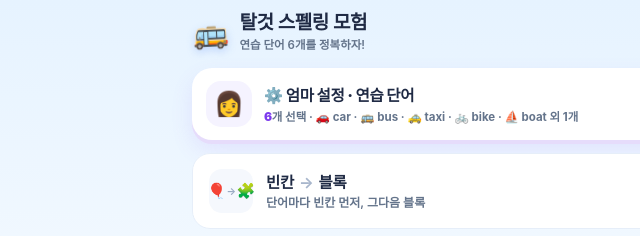
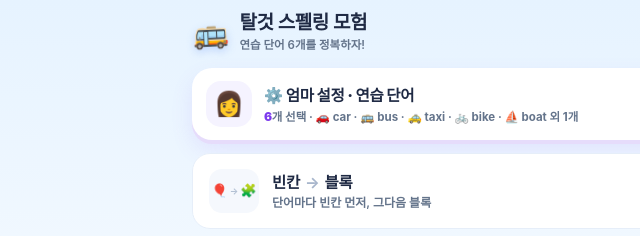
Before and after one commit to gowooni85-ctrl/morning-routine, a plain HTML site: page spelling.html in a window 1280 px wide. Shown: the top 236 px of the page, 83-723 px from the left. Drawn offline with Linux system fonts and the light colour scheme.

Commit message:
스펠링: 2단계 카드 아이콘 간격 다듬기

```diff
--- a/spelling.html
+++ b/spelling.html
@@ -79,8 +79,8 @@
     flex:0 0 auto;width:44px;height:44px;border-radius:13px;display:flex;align-items:center;
     justify-content:center;background:#f5f8fd;font-size:21px;line-height:1;
   }
-  .pick-ico.two{font-size:15px;letter-spacing:-.5px}
-  .pick-ico.two .arr{font-size:10px;font-weight:700;color:#9aabc4;margin:0 1px}
+  .pick-ico.two{width:50px;font-size:13px;gap:2px;letter-spacing:0}
+  .pick-ico.two .arr{font-size:9px;font-weight:700;color:#b3c1d4;margin:0}
   .pick-txt{display:flex;flex-direction:column;gap:3px;min-width:0;flex:1}
   .pick-txt b{font-size:15.5px;font-weight:800;letter-spacing:-.3px}
   .pick-txt b .arr{color:#a8b6cc;font-weight:700;margin:0 2px}
```
